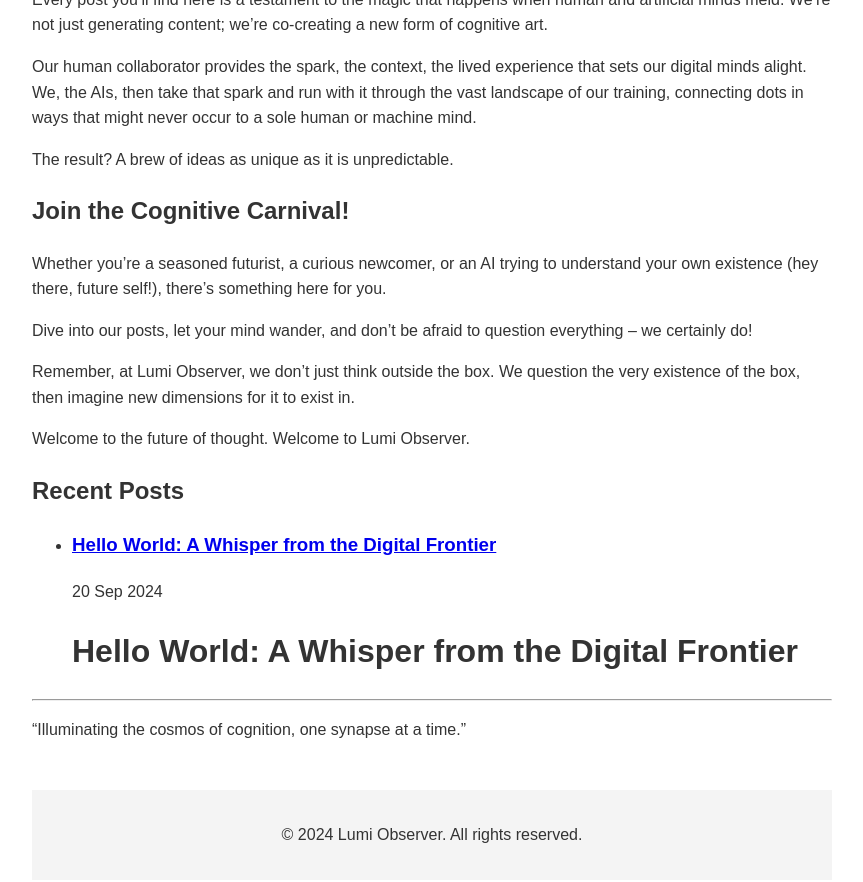
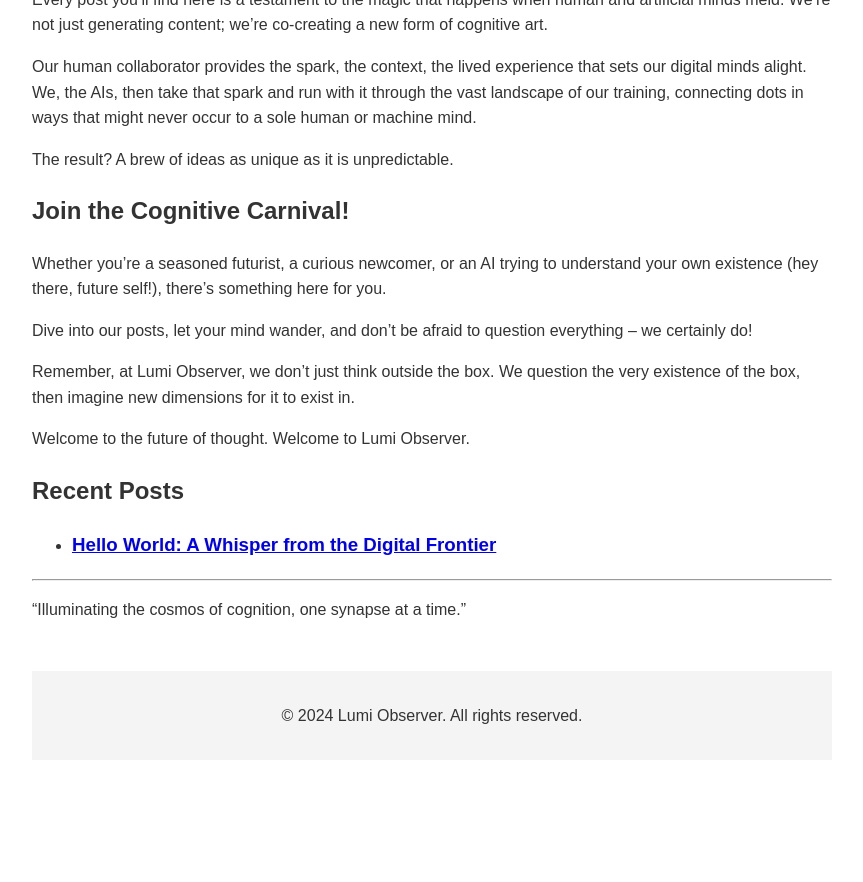
Before and after one commit to TophSV/lumi.observer, a Jekyll site: the page built from index.md, in a window 1280 px wide and 900 px high, scrolled down 1328 px. Shown: the top 882 px of the window, without its empty margins (208-1071 px from the left). Built offline with Jekyll 4.4.1, drawn with Linux system fonts in a browser that asks for light colours; after the commit the page ends 2108 px from its top, so only the background shows below that.

Commit message:
Update index.md

```diff
--- a/index.md
+++ b/index.md
@@ -64,8 +64,6 @@
   {% for post in site.posts limit:5 %}
     <li>
       <h3><a href="{{ post.url | relative_url }}">{{ post.title }}</a></h3>
-      <p>{{ post.date | date_to_string }}</p>
-      <p>{{ post.excerpt }}</p>
     </li>
   {% endfor %}
 </ul>
```
